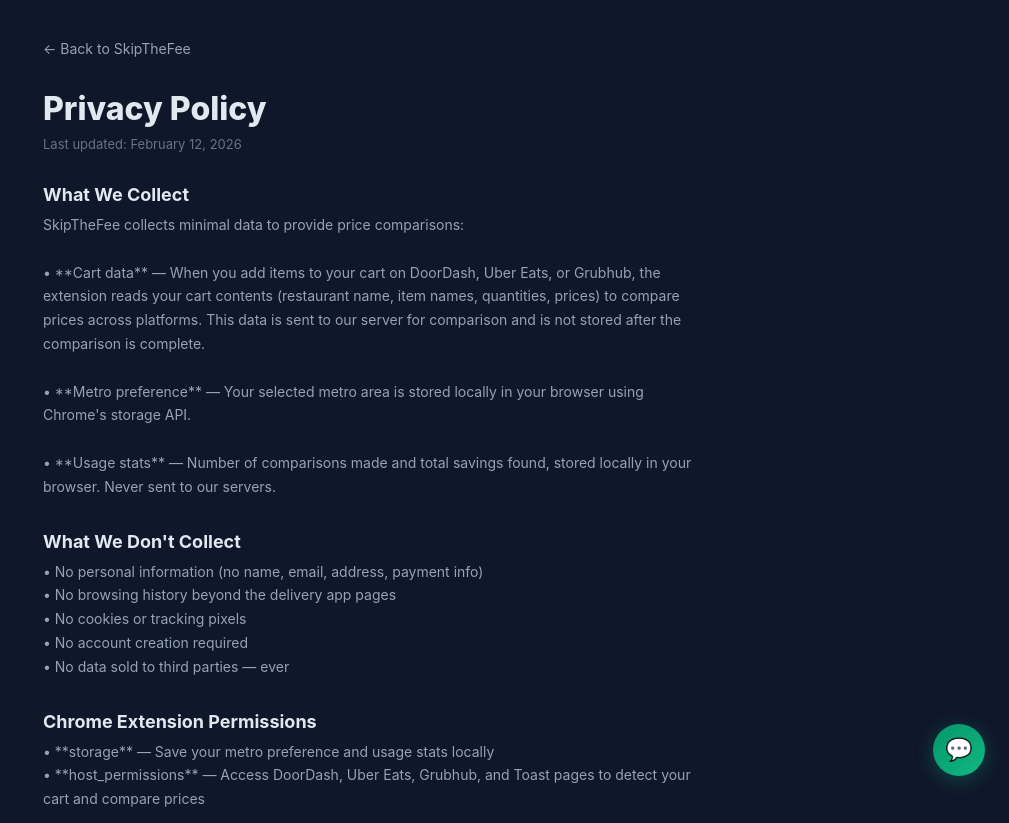
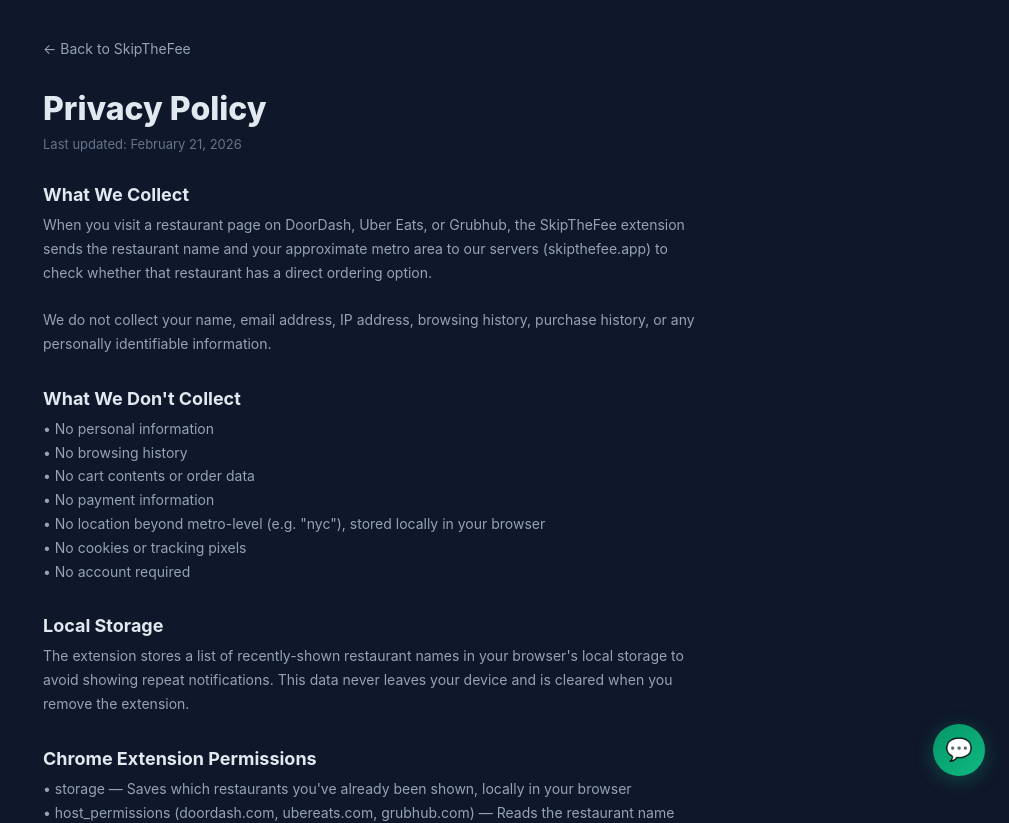
Before and after one commit to jguidroz-hub/mealcompare, a Next.js app in the folder packages/web/: page /privacy in a window 1280 px wide. Shown: the top 823 px of the page, without its empty margins (271-1280 px from the left). Built offline with nearby package versions, Linux system fonts and the light colour scheme.

Commit message:
Update privacy policy for Chrome Web Store submission
- Accurately describes extension behavior (overlay only, no cart data)
- Removes stale cart collection language from old concept
- Fixes contact email: jon@skipthefee.app
- Removes Vercel reference (now on own infra)
- Updated date: Feb 21, 2026

```diff
--- a/packages/web/src/app/privacy/page.tsx
+++ b/packages/web/src/app/privacy/page.tsx
@@ -3,7 +3,7 @@
 
 export const metadata: Metadata = {
   title: 'Privacy Policy — SkipTheFee',
-  description: 'SkipTheFee privacy policy. We don\'t sell your data.',
+  description: 'SkipTheFee privacy policy. We collect minimal data and never sell it.',
 };
 
 export default function PrivacyPage() {
@@ -15,52 +15,52 @@
         </Link>
 
         <h1 style={{ fontSize: 32, fontWeight: 800, marginBottom: 8 }}>Privacy Policy</h1>
-        <p style={{ fontSize: 13, color: '#64748b', marginBottom: 32 }}>Last updated: February 12, 2026</p>
+        <p style={{ fontSize: 13, color: '#64748b', marginBottom: 32 }}>Last updated: February 21, 2026</p>
 
         {[
           {
             title: 'What We Collect',
-            text: `SkipTheFee collects minimal data to provide price comparisons:
+            text: `When you visit a restaurant page on DoorDash, Uber Eats, or Grubhub, the SkipTheFee extension sends the restaurant name and your approximate metro area to our servers (skipthefee.app) to check whether that restaurant has a direct ordering option.
 
-• **Cart data** — When you add items to your cart on DoorDash, Uber Eats, or Grubhub, the extension reads your cart contents (restaurant name, item names, quantities, prices) to compare prices across platforms. This data is sent to our server for comparison and is not stored after the comparison is complete.
-
-• **Metro preference** — Your selected metro area is stored locally in your browser using Chrome's storage API.
-
-• **Usage stats** — Number of comparisons made and total savings found, stored locally in your browser. Never sent to our servers.`
+We do not collect your name, email address, IP address, browsing history, purchase history, or any personally identifiable information.`
           },
           {
             title: 'What We Don\'t Collect',
-            text: `• No personal information (no name, email, address, payment info)
-• No browsing history beyond the delivery app pages
+            text: `• No personal information
+• No browsing history
+• No cart contents or order data
+• No payment information
+• No location beyond metro-level (e.g. "nyc"), stored locally in your browser
 • No cookies or tracking pixels
-• No account creation required
-• No data sold to third parties — ever`
+• No account required`
+          },
+          {
+            title: 'Local Storage',
+            text: `The extension stores a list of recently-shown restaurant names in your browser's local storage to avoid showing repeat notifications. This data never leaves your device and is cleared when you remove the extension.`
           },
           {
             title: 'Chrome Extension Permissions',
-            text: `• **storage** — Save your metro preference and usage stats locally
-• **host_permissions** — Access DoorDash, Uber Eats, Grubhub, and Toast pages to detect your cart and compare prices
+            text: `• storage — Saves which restaurants you've already been shown, locally in your browser
+• host_permissions (doordash.com, ubereats.com, grubhub.com) — Reads the restaurant name from the page to check our database
+• host_permissions (skipthefee.app) — Calls our API to look up direct ordering options
 
-We request only the minimum permissions needed. We do NOT request access to all websites or your browsing activity.`
+We request only the minimum permissions required. We do not access your full browsing history or any pages outside of delivery app restaurant pages.`
           },
           {
             title: 'Data Sharing',
-            text: `We do not sell, rent, or share your data with anyone. Cart data is sent to our comparison API (hosted on Vercel) only to perform the price comparison and is immediately discarded after the response is sent.`
+            text: `We do not sell, rent, or share your data with any third parties. Restaurant name lookups are used only to serve you the direct ordering result and are not retained in association with any user identity.`
           },
           {
             title: 'Third-Party Services',
-            text: `• **Vercel** — Hosts our web application and API
-• **Chrome Web Store** — Distributes the extension
-
-No analytics, advertising, or tracking services are used.`
+            text: `SkipTheFee is hosted on our own infrastructure. We do not use Google Analytics, Facebook Pixel, or any advertising or tracking services.`
           },
           {
             title: 'Your Rights',
-            text: `Since we don't store personal data, there's nothing to delete. Your local preferences can be cleared by removing the extension. If you have questions, contact us at hello@skipthefee.app.`
+            text: `Since we do not store personal data, there is nothing to delete. Your local preferences and notification history can be cleared by removing the extension from Chrome. For any questions, contact us at jon@skipthefee.app.`
           },
           {
-            title: 'Changes',
-            text: `We may update this policy. Changes will be posted here with an updated date. Continued use of SkipTheFee after changes constitutes acceptance.`
+            title: 'Changes to This Policy',
+            text: `We may update this policy from time to time. Changes will be posted here with an updated date. Continued use of SkipTheFee after changes constitutes acceptance of the updated policy.`
           },
         ].map((section, i) => (
           <div key={i} style={{ marginBottom: 32 }}>
@@ -72,7 +72,7 @@
         ))}
 
         <div style={{ borderTop: '1px solid #1e293b', paddingTop: 24, marginTop: 40, fontSize: 13, color: '#475569' }}>
-          Contact: hello@skipthefee.app · SkipTheFee is a product of Greenbelt Ventures
+          Contact: jon@skipthefee.app · SkipTheFee is a product of Greenbelt Ventures
         </div>
       </div>
     </main>
```
